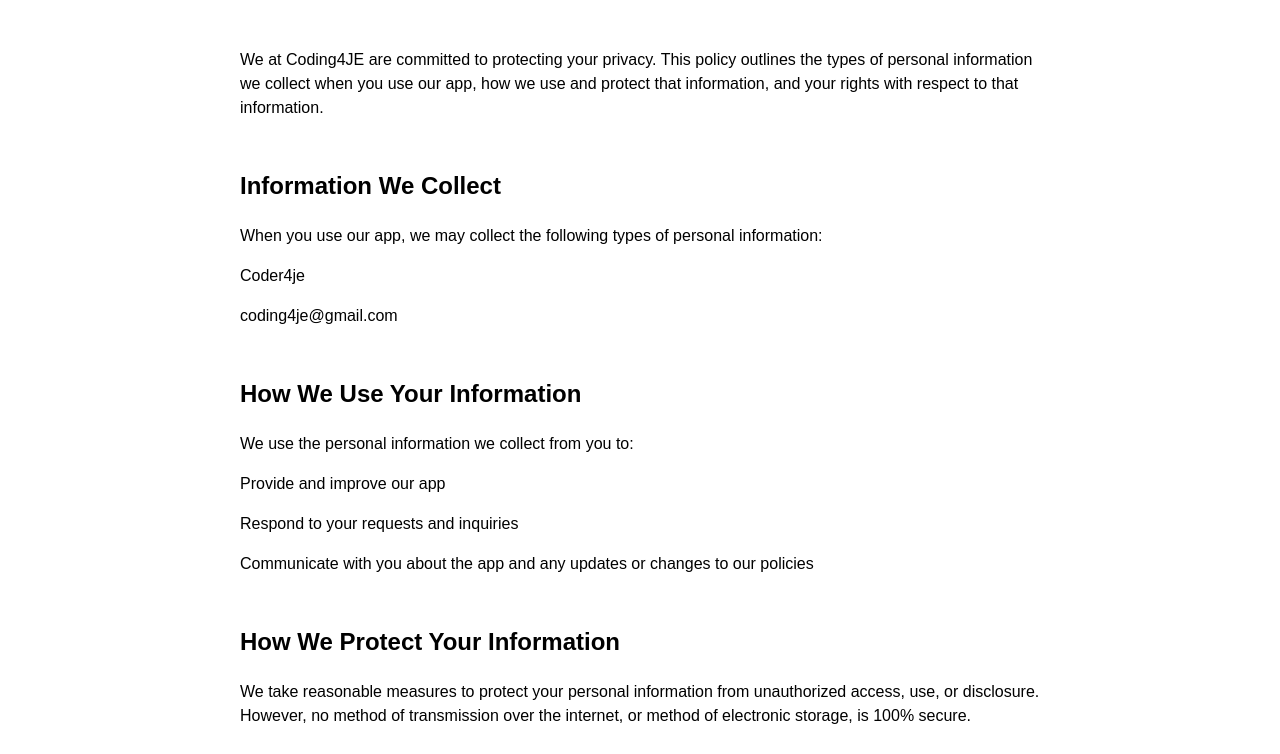
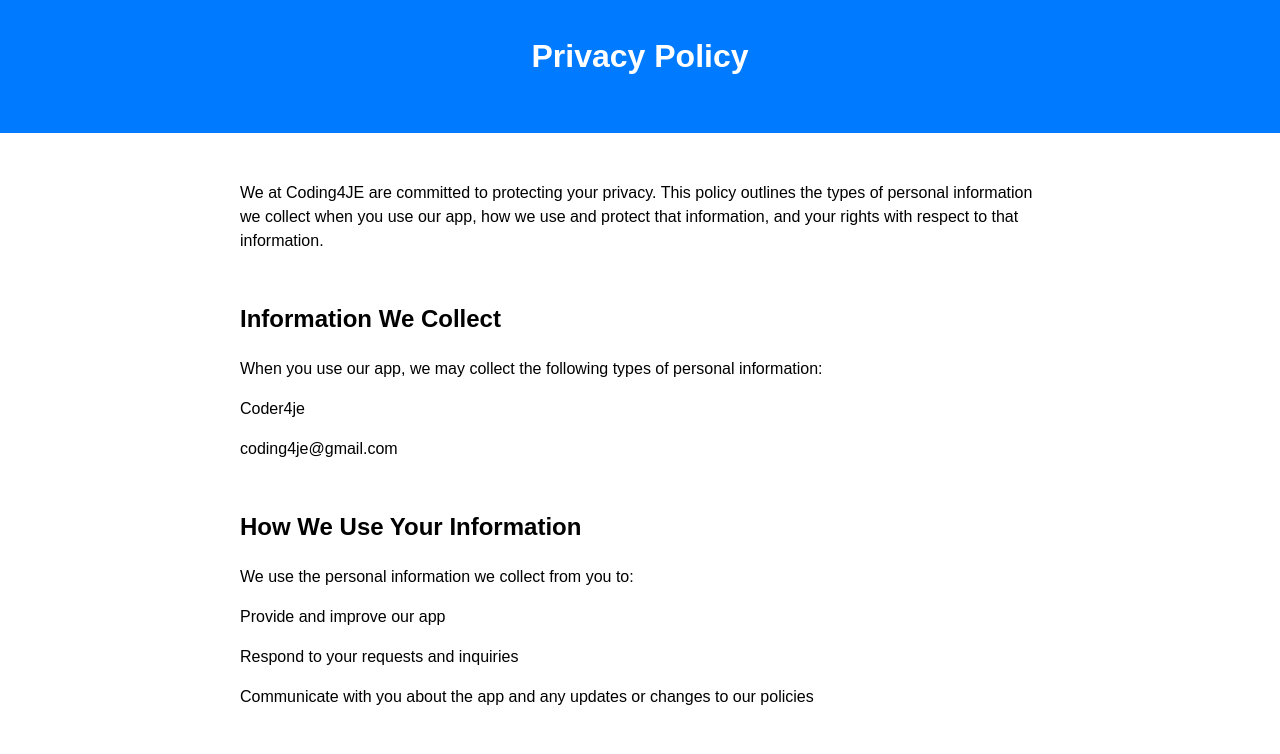
Before and after one commit to coder4je/privacy_policy, a plain HTML site: page index.html in a window 1280 px wide. Shown: the top 754 px of the page. Drawn offline with Linux system fonts and the light colour scheme.

Commit message:
added header

```diff
--- a/index.html
+++ b/index.html
@@ -57,6 +57,9 @@
 </head>
 
 <body>
+  <header>
+    <h1>Privacy Policy</h1>
+  </header>
 
   <main>
     <p>We at Coding4JE are committed to protecting your privacy. This policy outlines the types of personal information
```
